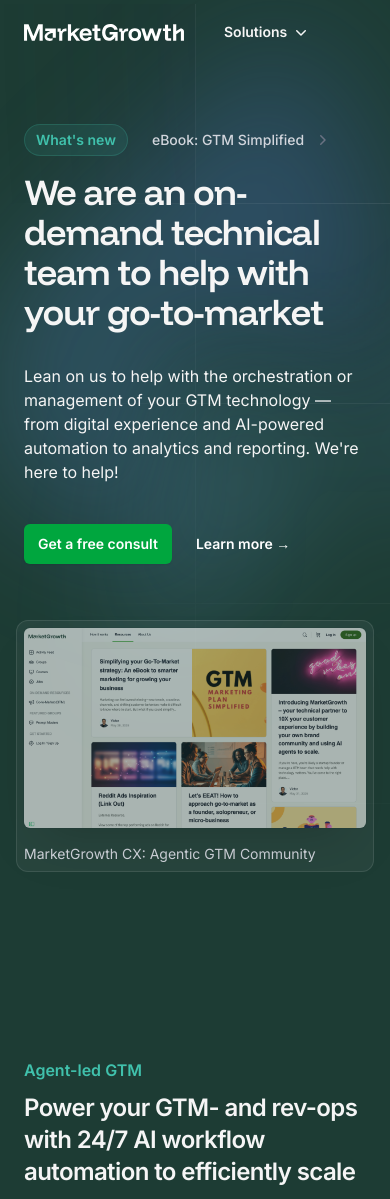
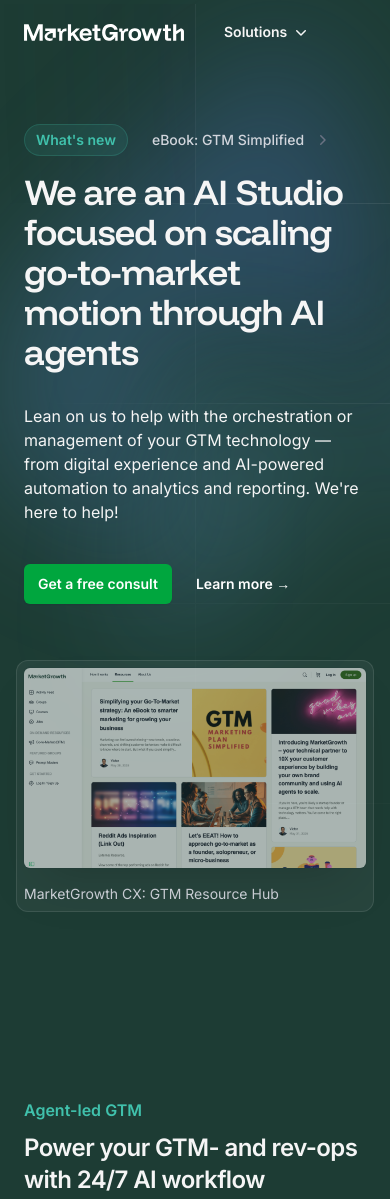
Before and after one commit to growthUx/mgio, a Next.js app: page / in a window 390 px wide. Shown: the top 1199 px of the page. Built offline with nearby package versions, Linux system fonts and the light colour scheme.

Commit message:
Update home page

```diff
--- a/src/app/HomePage.jsx
+++ b/src/app/HomePage.jsx
@@ -114,7 +114,7 @@
                   </span>
                 </a>
               </div>
-              <h1 className="font-funnel-display text-4xl font-semibold tracking-tight text-[#F5F5F5] sm:text-6xl">We are an on-demand technical team to help with your go-to-market</h1>
+              <h1 className="font-funnel-display text-4xl font-semibold tracking-tight text-[#F5F5F5] sm:text-5xl pr-4">We are an AI Studio focused on scaling go-to-market motion through AI agents</h1>
               <p className="mt-8 text-md max-w-2xl mx-auto text-pretty text-[#F5F5F5] sm:text-lg/8 sm:mx-0 sm:pr-6">Lean on us to help with the orchestration or management of your GTM technology &mdash;  from digital experience and AI-powered automation to analytics and reporting. We&apos;re here to help!</p>
               <div className="mt-10 flex items-center gap-x-6">
                 <a
@@ -137,7 +137,7 @@
                   height={1442}
                   className="w-304 rounded-md shadow-2xl ring-1 ring-gray-900/10 transition-opacity duration-300 ease-in-out opacity-60 hover:opacity-100"
                 />
-                <div className="mx-auto text-sm font-italic text-gray-300 mt-4">MarketGrowth CX: Agentic GTM Community</div>
+                <div className="mx-auto text-sm font-italic text-gray-300 mt-4">MarketGrowth CX: GTM Resource Hub</div>
               </div>
             </div>
           </div>
--- a/src/components/Nav.jsx
+++ b/src/components/Nav.jsx
@@ -73,7 +73,7 @@
           </PopoverButton>
           <div className="hidden lg:flex lg:flex-1 lg:justify-end">
             <a href="https://marketgrowth.cx" target="_blank" className="text-sm/6 font-semibold text-white">
-            Agentic GTM Hub <span aria-hidden="true">&rarr;</span>
+            GTM Resource Hub <span aria-hidden="true">&rarr;</span>
             </a>
           </div>
         </div>
```
